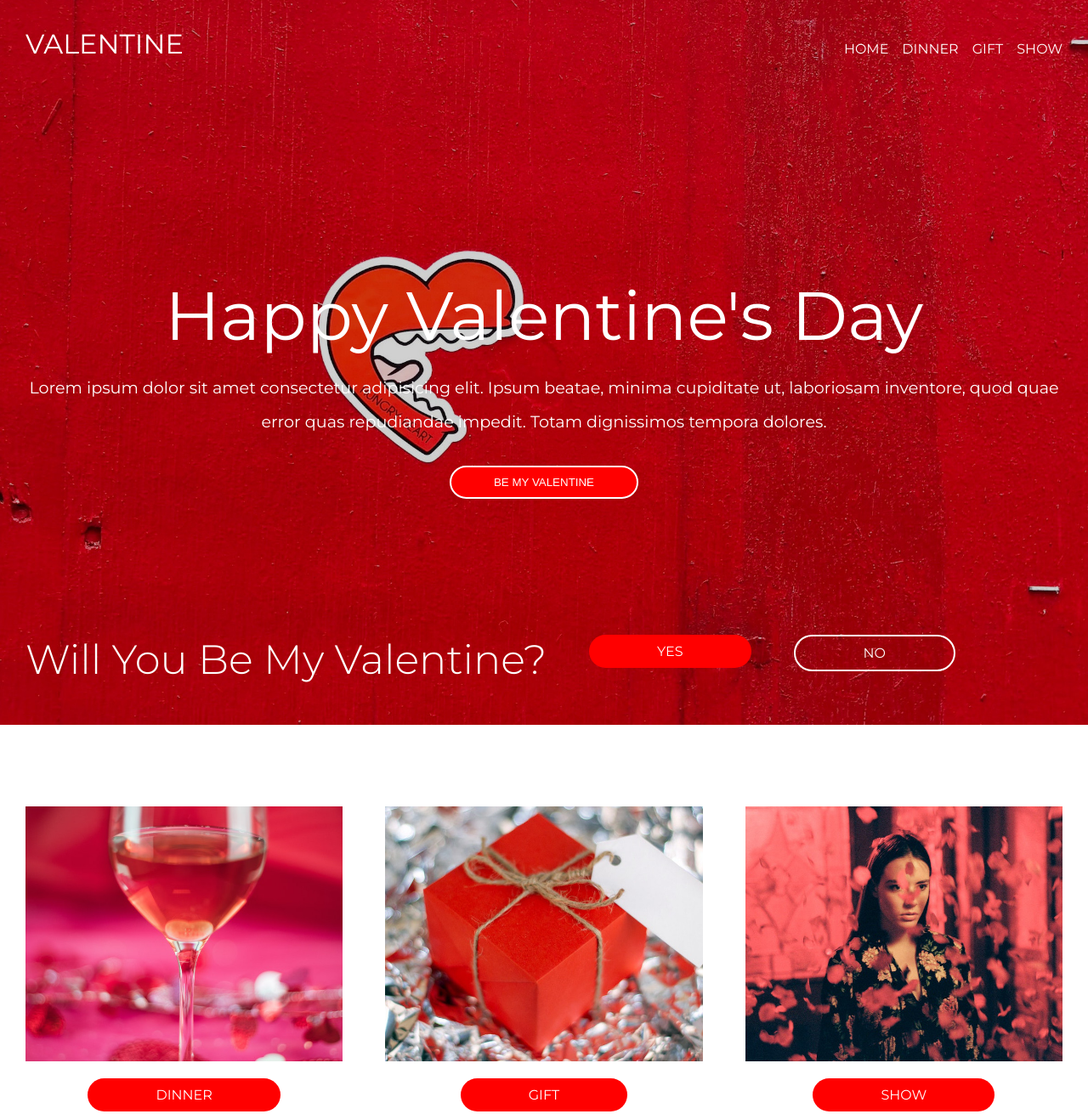
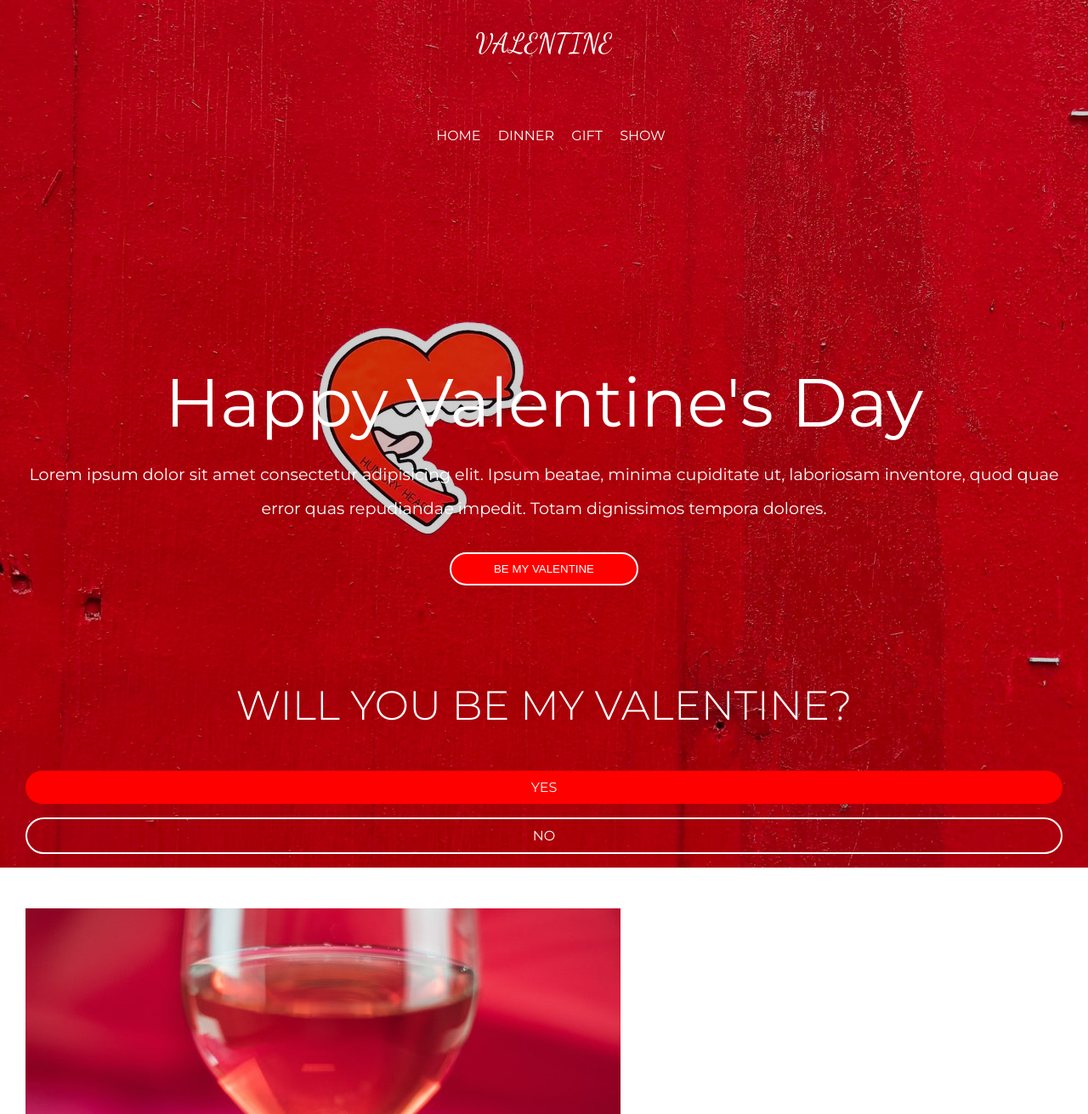
Before and after one commit to AndresRamirez917/100-sitios-75, a plain HTML site: page index.html in a window 1280 px wide. Shown: the top 1311 px of the page at 85% size. Drawn offline with Linux system fonts and the light colour scheme.

Commit message:
semifinal commit

```diff
--- a/index.html
+++ b/index.html
@@ -47,7 +47,7 @@
     </header>
 
     <!-- gift -->
-    <section id="gift">
+    <section id="gifts">
         <div class="container">
             <div class="gift-flex flex">
                 <div class="box box-1">
--- a/scss/mobile.scss
+++ b/scss/mobile.scss
@@ -0,0 +1,59 @@
+//mainheader
+#mainheader {
+    .navbar {
+        .logo {
+            display: block;
+            margin: 0 auto;
+            text-align: center;
+            padding-top: 2rem;
+        }
+        ul {
+            display: block;
+            text-align: center;
+        }
+        li {
+            margin: 2rem 0;
+            margin-left: 1rem;
+        }
+        .container {
+            display: block;
+        }
+    }
+    //showcase
+    #showcase {
+        .showcase-flex {
+            display: block;
+          h1 {
+            margin: 0 auto;
+            text-align: center;
+          }
+            .showcase-buttons {
+                display: block;
+                .btn {
+                    margin-bottom: 1rem;
+                }
+            }
+        }
+    }
+}
+
+//gifts
+#gifts {
+    .gift-flex {
+        display: block;
+        .box {
+            margin-bottom: 2rem;
+        }
+    }
+}
+
+//dinner
+#dinner, #gift, #show {
+    .dinner-flex, .gift-flex, .show-flex {
+        display: block;
+        p {
+            text-align: justify;
+            margin-bottom: 2rem;
+        }
+    }
+}
--- a/scss/styles.scss
+++ b/scss/styles.scss
@@ -1,4 +1,5 @@
 @import url('https://fonts.googleapis.com/css2?family=Montserrat:wght@100;200;300;400;500;600;700;800;900&display=swap');
+@import url('https://fonts.googleapis.com/css2?family=Dancing+Script:wght@400;500;600;700&display=swap');
 
 $font-stack:"Montserrat", sans-serif;
 
@@ -64,7 +65,9 @@ ul {
     font-size: 2.5rem;
     font-weight: 300;
     text-align: left;
+    text-transform: uppercase;
     margin: 3rem 0;
+
 }
 
 img {
@@ -88,6 +91,7 @@ img {
     .navbar {
         margin-bottom: 4rem;
         .logo {
+            font-family: 'Dancing Script', cursive;
             font-size: 2rem;
             margin-top: 2rem;
         }
@@ -123,16 +127,10 @@ img {
                 margin-bottom: 2rem;
             }
             .button-1 {
-                // display: block;
                 margin: 0 auto;
                 padding: 10px 50px;
-                // text-align: center;
-                // text-transform: uppercase;
-                // border-radius: 50px;
-                // color: #fff;
                 background: red;
                 border: 2px solid #fff;
-                // cursor: pointer;
             }
         }
         .showcase-flex {
@@ -146,13 +144,7 @@ img {
             .showcase-buttons {
                 margin-top: 3rem;
                 .button-2 {
-                    // display: block;
                     margin: 0 auto;
-                    // padding: 10px 80px;
-                    // text-align: center;
-                    // text-transform: uppercase;
-                    // border-radius: 50px;
-                    // color: #fff;
                     border: 2px solid #fff;
                     background: none;
                     cursor: pointer;
@@ -201,8 +193,8 @@ img {
 }
 
 //gift
-#gift {
-    margin-top: 6rem;
+#gifts {
+    margin-top: 3rem;
     .gift-flex {
         margin-bottom: 2rem;
         .box-1 {
@@ -219,6 +211,14 @@ img {
     }
 }
 
+#dinner, #show, #gift {
+    .dinner-flex, .show-flex, .gift-flex {
+        img {
+            margin-bottom: 3rem;
+        }
+    }
+}
+
 //footer
 #footer {
     text-align: center;
```
Also changed, not shown: show.html (+1 -1 lines), scss/mobile.css, scss/styles.css, 2 other files.
